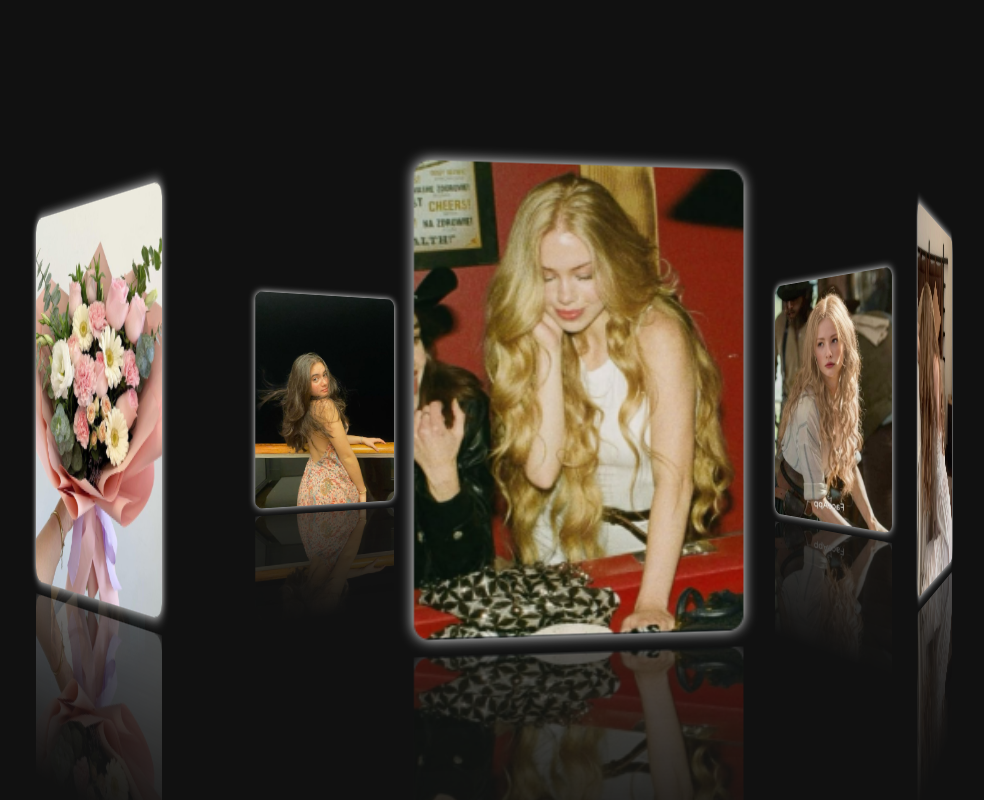
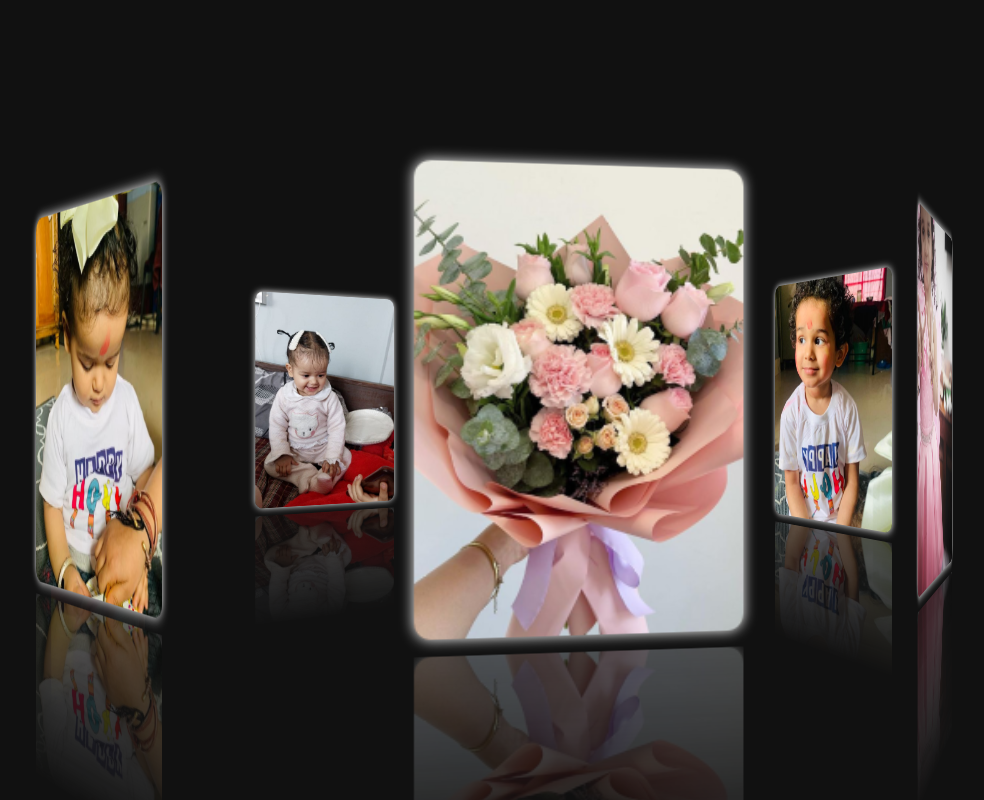
Before and after one commit to thisixpriyansh/lovee, a plain HTML site: page index.html in a window 1280 px wide. Shown: the whole page, without its empty margins (146-1130 px from the left). Drawn offline with Linux system fonts and the light colour scheme.

Commit message:
Update index.html

```diff
--- a/index.html
+++ b/index.html
@@ -105,13 +105,13 @@
     <div id="drag-container">
         <div id="spin-container">
             <!-- Using placeholder images since local paths won't work -->
-            <img src="images\7c3271fc-4e06-4be8-b140-7f28cba46cfc.jpeg" alt="Photo 2" onerror="this.className='image-placeholder'; this.innerHTML='Image 2';">
-            <img src="images\1369378f-c590-49bf-85bc-4a0ada6cc583.jpeg" alt="Photo 1" onerror="this.className='image-placeholder'; this.innerHTML='Image 1';">
+             <img src="images\photo_2025-08-14_09-23-52.jpg" alt="Photo 2" onerror="this.className='image-placeholder'; this.innerHTML='Image 2';">
+            <img src="images\photo_2025-08-14_09-24-10.jpg" alt="Photo 1" onerror="this.className='image-placeholder'; this.innerHTML='Image 1';">
             <img src="images\corazon hecho de huellas.jpeg" alt="Photo 3" onerror="this.className='image-placeholder'; this.innerHTML='Image 3';">
-            <img src="images\crusing 🛳️🛳️ Costa Pacifica ‘23.jpeg" alt="Photo 4" onerror="this.className='image-placeholder'; this.innerHTML='Image 4';">
-            <img src="images\ff1c4587-8713-4600-a394-dda982e185fe.jpeg" alt="Photo 5" onerror="this.className='image-placeholder'; this.innerHTML='Image 5';">
+            <img src="images\photo_2025-08-14_09-24-16.jpg" alt="Photo 4" onerror="this.className='image-placeholder'; this.innerHTML='Image 4';">
+            <img src="images\photo_2025-08-14_09-24-31.jpg" alt="Photo 7" onerror="this.className='image-placeholder'; this.innerHTML='Image 7';">
+            <img src="images\photo_2025-08-14_09-24-21.jpg" alt="Photo 5" onerror="this.className='image-placeholder'; this.innerHTML='Image 5';">
             <img src="images\Flower lover 💖🌸 🐝  Todos los días bouquets del….jpg" alt="Photo 6" onerror="this.className='image-placeholder'; this.innerHTML='Image 6';">
-            <img src="images\Ig_ dainalachance.jpeg" alt="Photo 7" onerror="this.className='image-placeholder'; this.innerHTML='Image 7';">
 
             <p>Made by <mark>The Leo</mark></p>
         </div>
```
